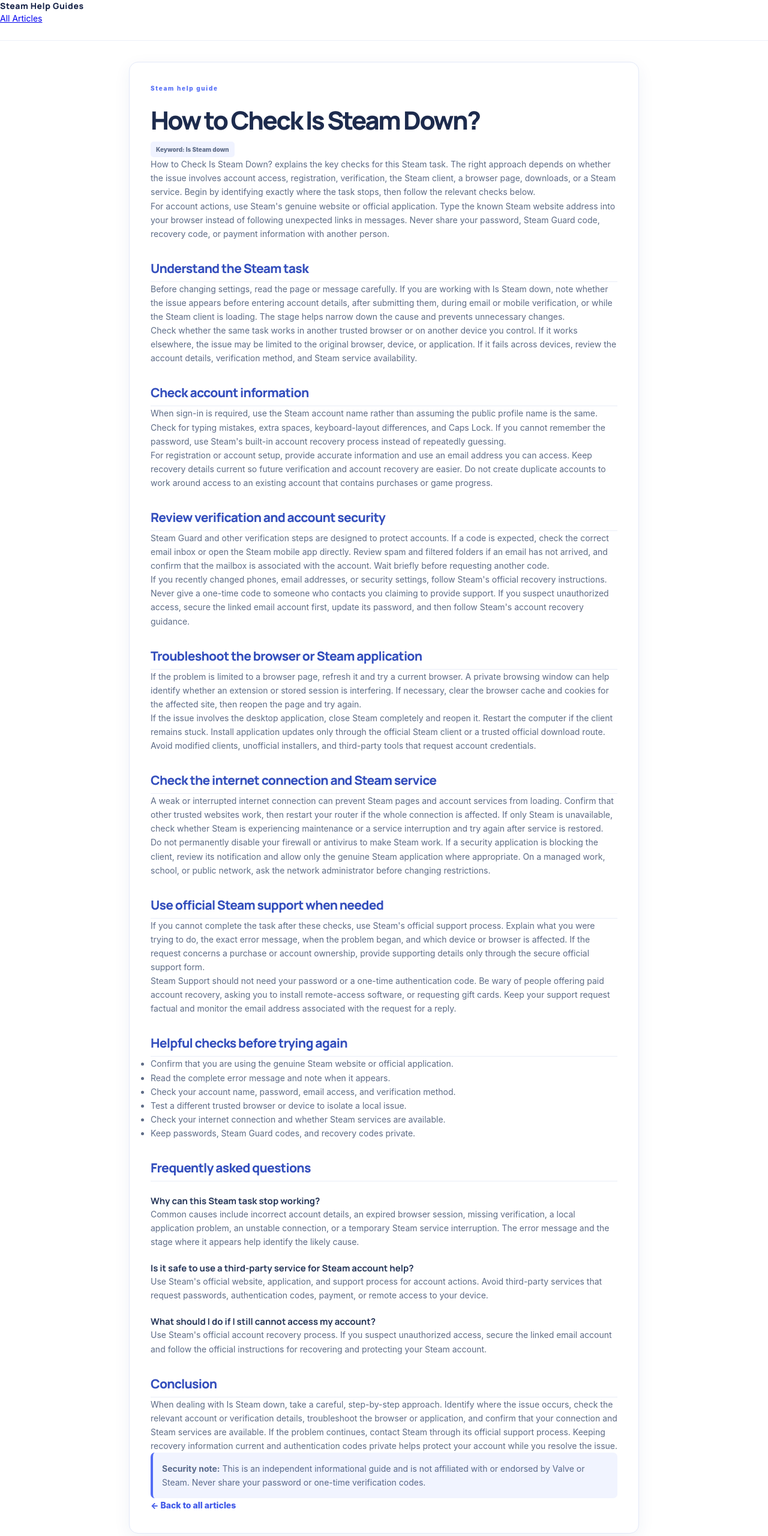
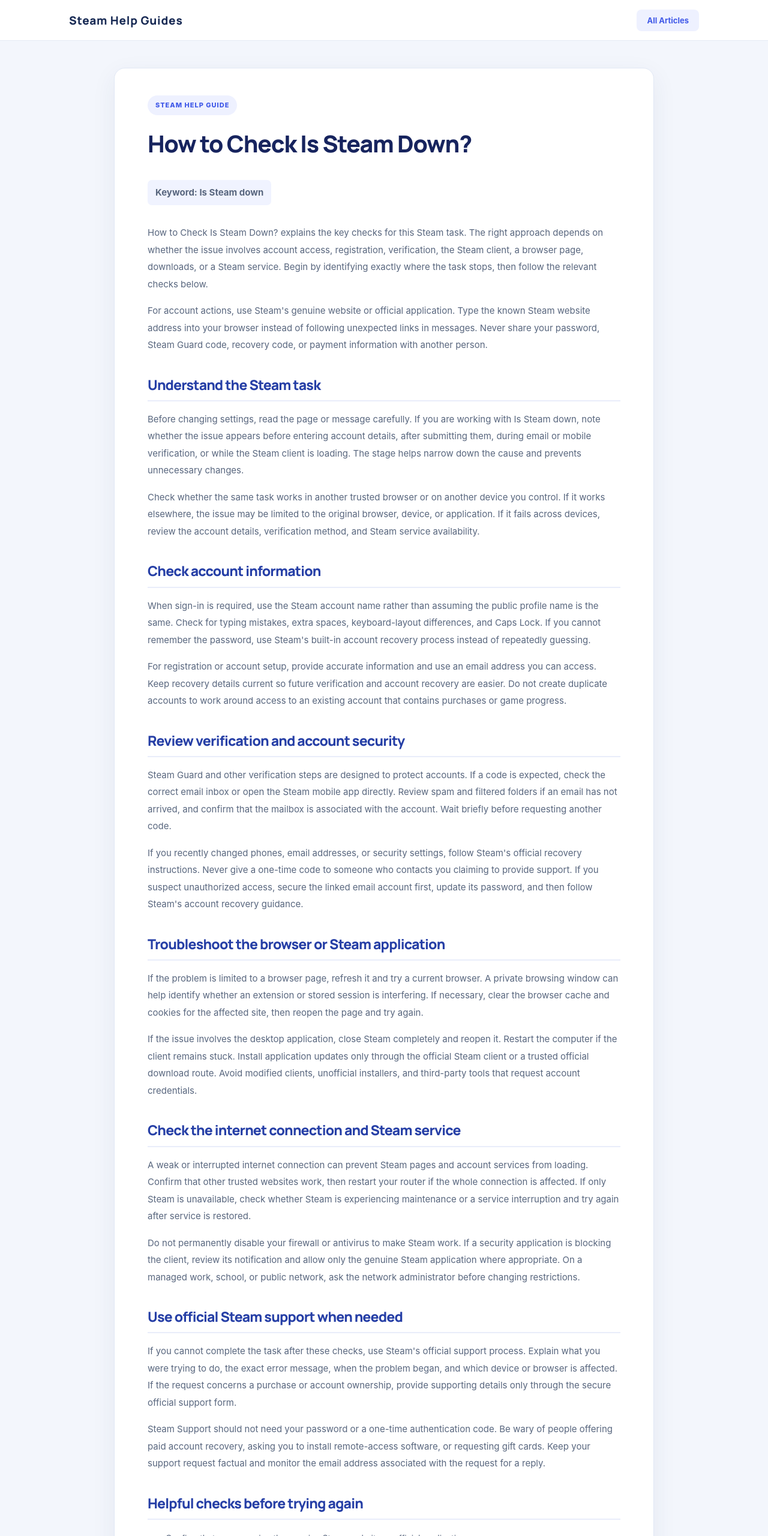
Before and after one commit to steamguides/steamguides.github.io, a plain HTML site: page how-to-check-is-steam-down.html in a window 1280 px wide. Shown: the top 2560 px of the page at 60% size. Drawn offline with Linux system fonts and the light colour scheme.

Commit message:
Add styles for steam article page design

```diff
--- a/style.css
+++ b/style.css
@@ -666,4 +666,231 @@ footer {
     padding: 24px 19px;
   }
 }
+
+/* ===== STEAM ARTICLE PAGE DESIGN ===== */
+
+body {
+    margin: 0;
+    padding: 0;
+    background: #f3f6fc;
+    color: #26334d;
+    font-family: 'Inter', Arial, sans-serif;
+    line-height: 1.8;
+}
+
+/* HEADER */
+
+.site-header {
+    width: 100%;
+    min-height: 68px;
+    padding: 12px max(calc((100% - 1050px) / 2), 25px);
+    box-sizing: border-box;
+    background: #ffffff;
+    border-bottom: 1px solid #e5eaf4;
+    display: flex;
+    justify-content: space-between;
+    align-items: center;
+    gap: 20px;
+}
+
+.brand {
+    color: #192b55;
+    font-size: 19px;
+    font-weight: 800;
+    text-decoration: none;
+}
+
+.site-header nav a {
+    color: #4059e8;
+    text-decoration: none;
+    font-size: 13px;
+    font-weight: 700;
+    padding: 10px 17px;
+    background: #eef1ff;
+    border-radius: 8px;
+    transition: .3s;
+}
+
+.site-header nav a:hover {
+    background: #4059e8;
+    color: #ffffff;
+}
+
+/* ARTICLE MAIN CONTAINER */
+
+.article-wrap {
+    width: calc(100% - 40px);
+    max-width: 900px;
+    margin: 45px auto;
+    padding: 45px 55px;
+    box-sizing: border-box;
+    background: #ffffff;
+    border: 1px solid #e1e8f5;
+    border-radius: 18px;
+    box-shadow: 0 12px 40px rgba(36, 57, 100, 0.07);
+}
+
+/* CATEGORY LABEL */
+
+.article-wrap .eyebrow {
+    display: inline-block;
+    margin: 0 0 15px;
+    padding: 6px 13px;
+    color: #4059e8;
+    background: #eef1ff;
+    border-radius: 20px;
+    font-size: 11px;
+    font-weight: 800;
+    letter-spacing: 1px;
+    text-transform: uppercase;
+}
+
+/* ARTICLE TITLE */
+
+.article-wrap h1 {
+    color: #17245e;
+    font-size: clamp(29px, 4vw, 39px);
+    font-weight: 800;
+    line-height: 1.25;
+    letter-spacing: -1.2px;
+    margin: 8px 0 20px;
+}
+
+/* KEYWORD LABEL */
+
+.updated {
+    display: inline-block;
+    padding: 7px 13px;
+    margin-bottom: 20px;
+    border-radius: 7px;
+    background: #f0f3ff;
+    color: #4059c9;
+    font-size: 12px;
+    font-weight: 700;
+}
+
+/* PARAGRAPHS */
+
+.article-wrap p {
+    color: #58667e;
+    font-size: 15px;
+    line-height: 1.9;
+    margin: 16px 0;
+}
+
+/* SECTION HEADINGS */
+
+.article-wrap h2 {
+    color: #263fa6;
+    font-size: 23px;
+    font-weight: 800;
+    margin-top: 35px;
+    margin-bottom: 15px;
+    padding-bottom: 10px;
+    border-bottom: 2px solid #e9edfa;
+    line-height: 1.4;
+}
+
+.article-wrap h3 {
+    color: #26375d;
+    font-size: 18px;
+    font-weight: 750;
+    margin-top: 25px;
+    margin-bottom: 10px;
+}
+
+/* LIST DESIGN */
+
+.article-wrap ul,
+.article-wrap ol {
+    padding-left: 25px;
+    margin: 18px 0;
+}
+
+.article-wrap li {
+    color: #58667e;
+    font-size: 14px;
+    line-height: 1.9;
+    padding-left: 5px;
+    margin-bottom: 8px;
+}
+
+/* SECURITY NOTICE */
+
+.notice {
+    margin: 30px 0;
+    padding: 18px 22px;
+    background: #eef3ff;
+    border-left: 4px solid #4059e8;
+    border-radius: 9px;
+    color: #405078;
+    font-size: 14px;
+}
+
+/* BACK TO ARTICLES */
+
+.back-link {
+    display: inline-block;
+    margin-top: 20px;
+    padding: 11px 18px;
+    color: #ffffff;
+    background: linear-gradient(135deg, #526df0, #304bd0);
+    border-radius: 8px;
+    text-decoration: none;
+    font-size: 13px;
+    font-weight: 700;
+    transition: .3s;
+}
+
+.back-link:hover {
+    transform: translateY(-2px);
+    box-shadow: 0 6px 15px #4059e833;
+}
+
+/* FOOTER */
+
+footer {
+    margin-top: 50px;
+    padding: 25px 15px;
+    background: #ffffff;
+    border-top: 1px solid #e5eaf4;
+    text-align: center;
+    color: #8290a8;
+    font-size: 12px;
+}
+
+/* MOBILE RESPONSIVE */
+
+@media (max-width: 650px) {
+
+    .site-header {
+        padding: 14px 18px;
+        min-height: 60px;
+    }
+
+    .brand {
+        font-size: 16px;
+    }
+
+    .article-wrap {
+        width: calc(100% - 24px);
+        margin: 22px auto;
+        padding: 25px 20px;
+        border-radius: 12px;
+    }
+
+    .article-wrap h1 {
+        font-size: 28px;
+    }
+
+    .article-wrap h2 {
+        font-size: 20px;
+    }
+
+    .article-wrap p,
+    .article-wrap li {
+        font-size: 14px;
+    }
+}
+
 </style>
```
